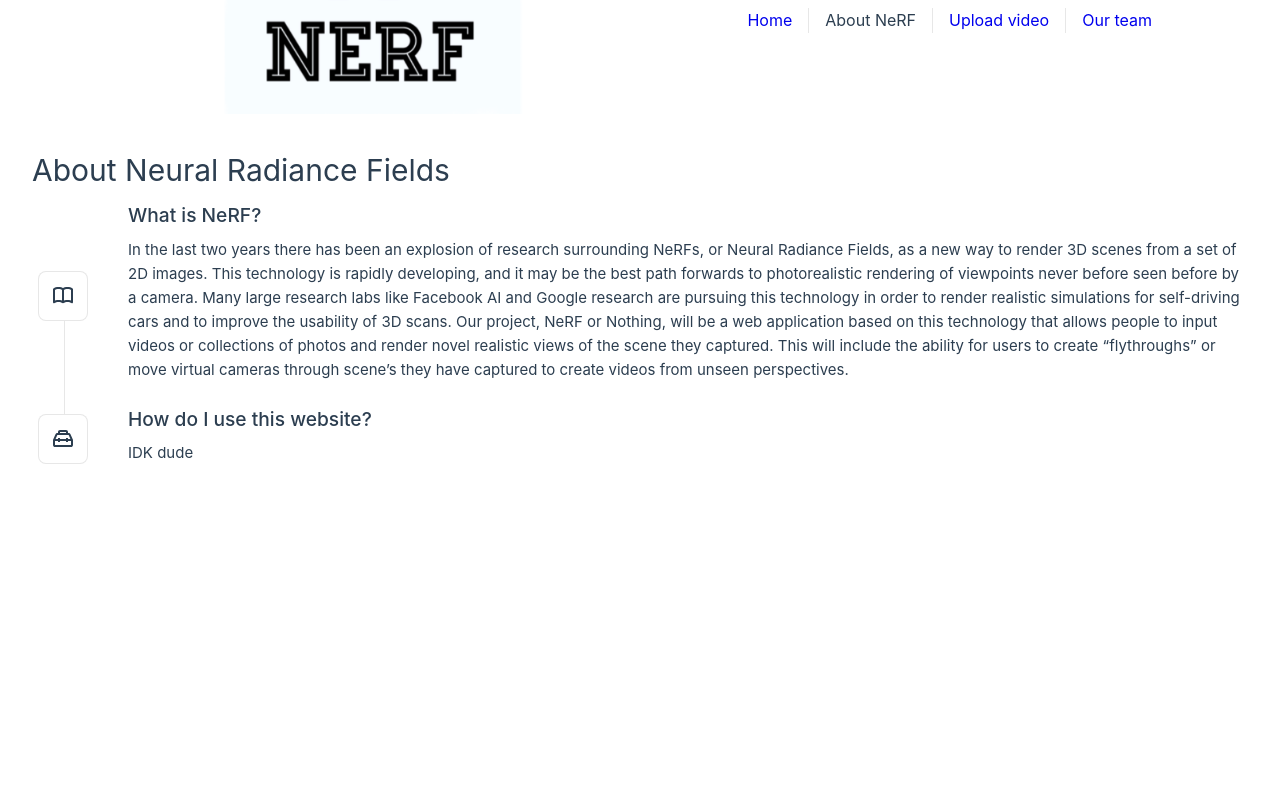
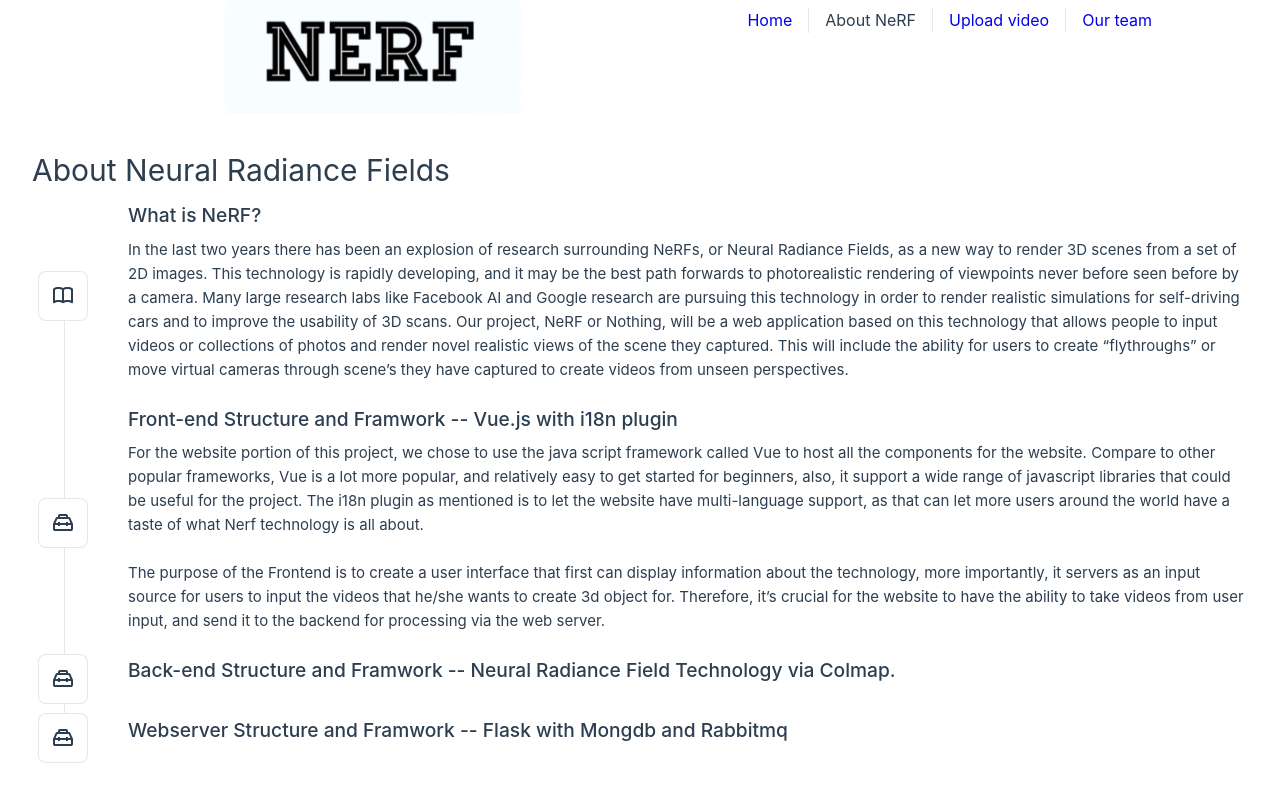
Before and after one commit to NeRF-or-Nothing/web-app, a Vue app: page /explain in a window 1280 px wide. Shown: the part 250-1050 px from the top of the page. Before the commit the page ends 800 px from the top, so only its background shows below. Built offline with nearby package versions, Linux system fonts and the light colour scheme.

Commit message:
added info

```diff
--- a/src/components/AboutNerf.vue
+++ b/src/components/AboutNerf.vue
@@ -32,7 +32,43 @@ import SupportIcon from "./icons/IconSupport.vue";
     <template #icon>
       <ToolingIcon />
     </template>
-    <template #heading>How do I use this website?</template>
-    IDK dude
+    <template #heading
+      >Front-end Structure and Framwork -- Vue.js with i18n plugin</template
+    >
+    For the website portion of this project, we chose to use the java script
+    framework called Vue to host all the components for the website. Compare to
+    other popular frameworks, Vue is a lot more popular, and relatively easy to
+    get started for beginners, also, it support a wide range of javascript
+    libraries that could be useful for the project. The i18n plugin as mentioned
+    is to let the website have multi-language support, as that can let more
+    users around the world have a taste of what Nerf technology is all about.
+    <br />
+    <br />
+    The purpose of the Frontend is to create a user interface that first can
+    display information about the technology, more importantly, it servers as an
+    input source for users to input the videos that he/she wants to create 3d
+    object for. Therefore, it’s crucial for the website to have the ability to
+    take videos from user input, and send it to the backend for processing via
+    the web server.
+  </ListItem>
+
+  <ListItem>
+    <template #icon>
+      <ToolingIcon />
+    </template>
+    <template #heading
+      >Back-end Structure and Framwork -- Neural Radiance Field Technology via
+      Colmap.
+    </template>
+  </ListItem>
+
+  <ListItem>
+    <template #icon>
+      <ToolingIcon />
+    </template>
+    <template #heading
+      >Webserver Structure and Framwork -- Flask with Mongdb and
+      Rabbitmq</template
+    >
   </ListItem>
 </template>
```
